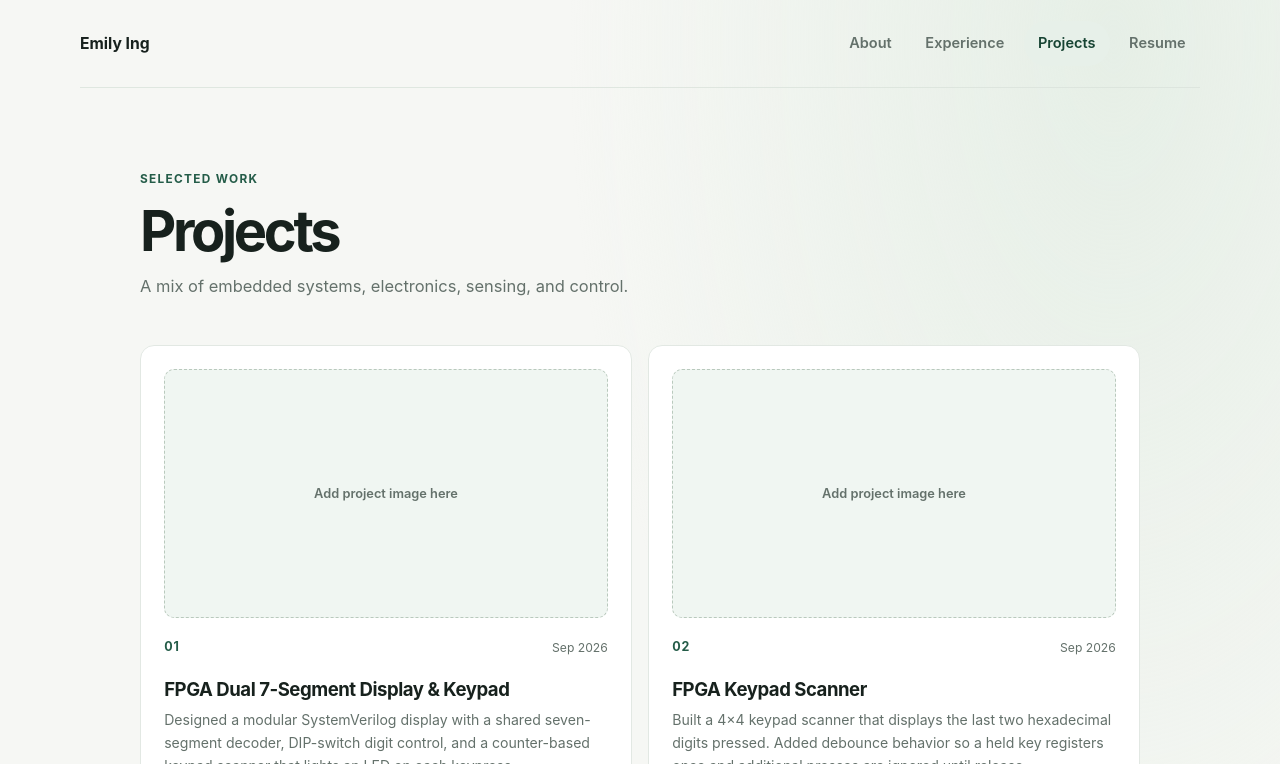
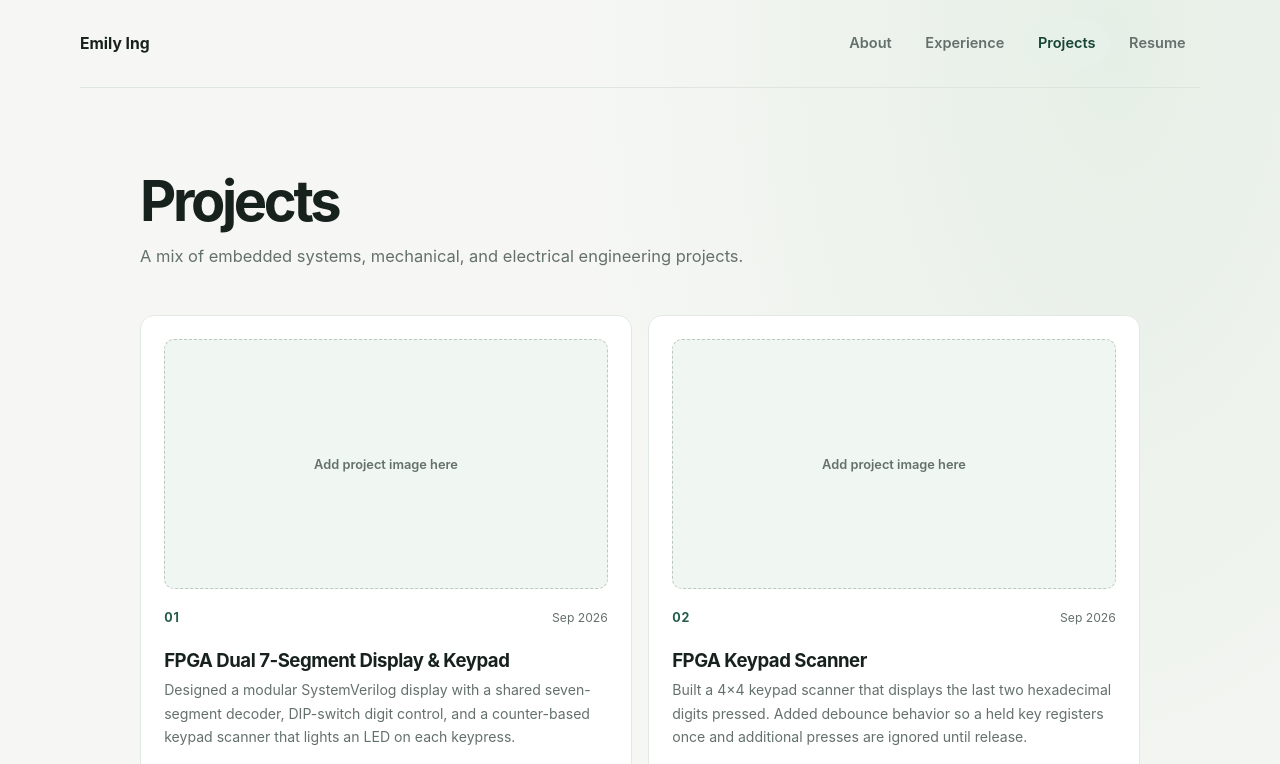
Before and after one commit to eing523/eing523.github.io, a plain HTML site: page index.html in a window 1280 px wide. Both pictures are taken after a click on the tab "Projects". Shown: the top 764 px of the page. Drawn offline with Linux system fonts and the light colour scheme.

Commit message:
format change

```diff
--- a/index.html
+++ b/index.html
@@ -107,9 +107,8 @@
 
       <section id="panel-projects" class="content-panel" role="tabpanel" aria-labelledby="tab-projects" tabindex="0">
         <div class="section-heading">
-          <p class="eyebrow">Selected work</p>
           <h1>Projects</h1>
-          <p>A mix of embedded systems, electronics, sensing, and control.</p>
+          <p>A mix of embedded systems, mechanical, and electrical engineering projects.</p>
         </div>
 
         <!-- Replace each placeholder with an img, e.g. <img class="media-placeholder" src="assets/images/project-name.jpg" alt="Description">. -->
@@ -178,7 +177,7 @@
 
     <footer class="site-footer">
       <div class="footer-meta">
-        <span>Based in Claremont, CA and New York, NY</span>
+        <span>Based in Claremont, CA</span>
         <span aria-hidden="true">·</span>
         <span>Updated September 2026</span>
       </div>
--- a/styles.css
+++ b/styles.css
@@ -135,7 +135,6 @@ a:focus-visible {
 
 .page-shell {
   width: min(1000px, calc(100% - 48px));
-  min-height: calc(100vh - 160px);
   margin: 0 auto;
 }
 
```
